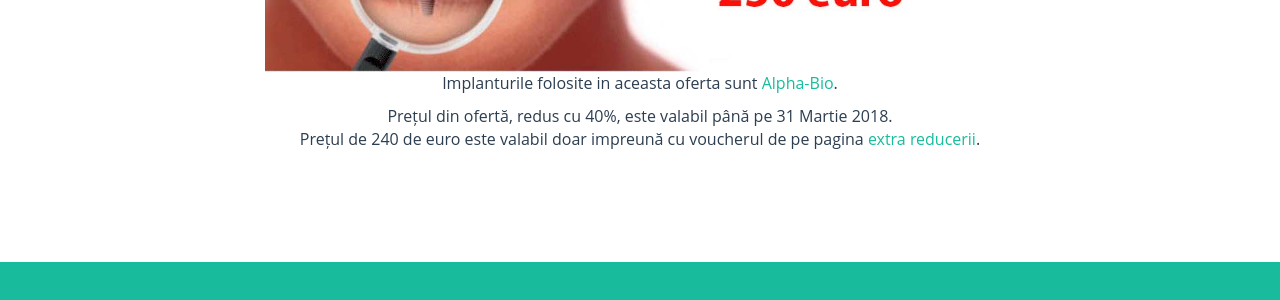
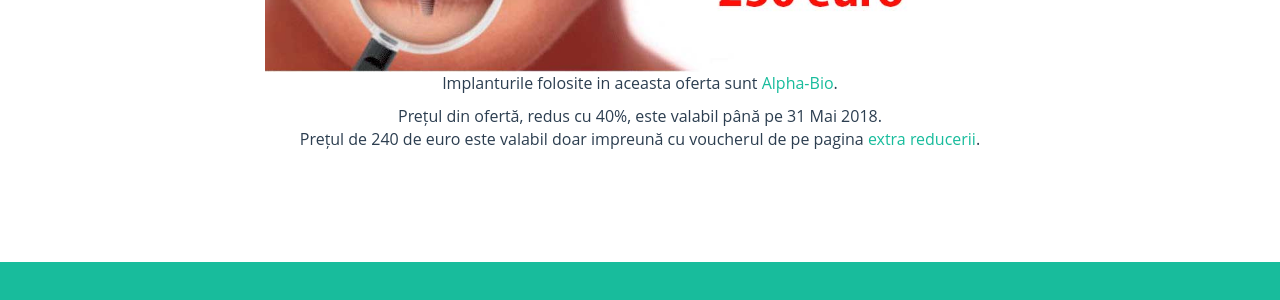
Before and after one commit to littledentgopo/offerdent, a Jekyll site: the page built from index.html, in a window 1280 px wide and 900 px high, scrolled down 1272 px. Shown: the part 155-455 px from the top of the window. Built offline with Jekyll 4.4.1, drawn with Linux system fonts in a browser that asks for light colours; comment, search, counter and statistics services are not loaded.

Commit message:
update date to may

```diff
--- a/_config.yml
+++ b/_config.yml
@@ -28,7 +28,7 @@ contact:
 
 
 offer:
-    expirydate: 31 Martie 2018
+    expirydate: 31 Mai 2018
     extramonth: martie 2018
 
 
```
